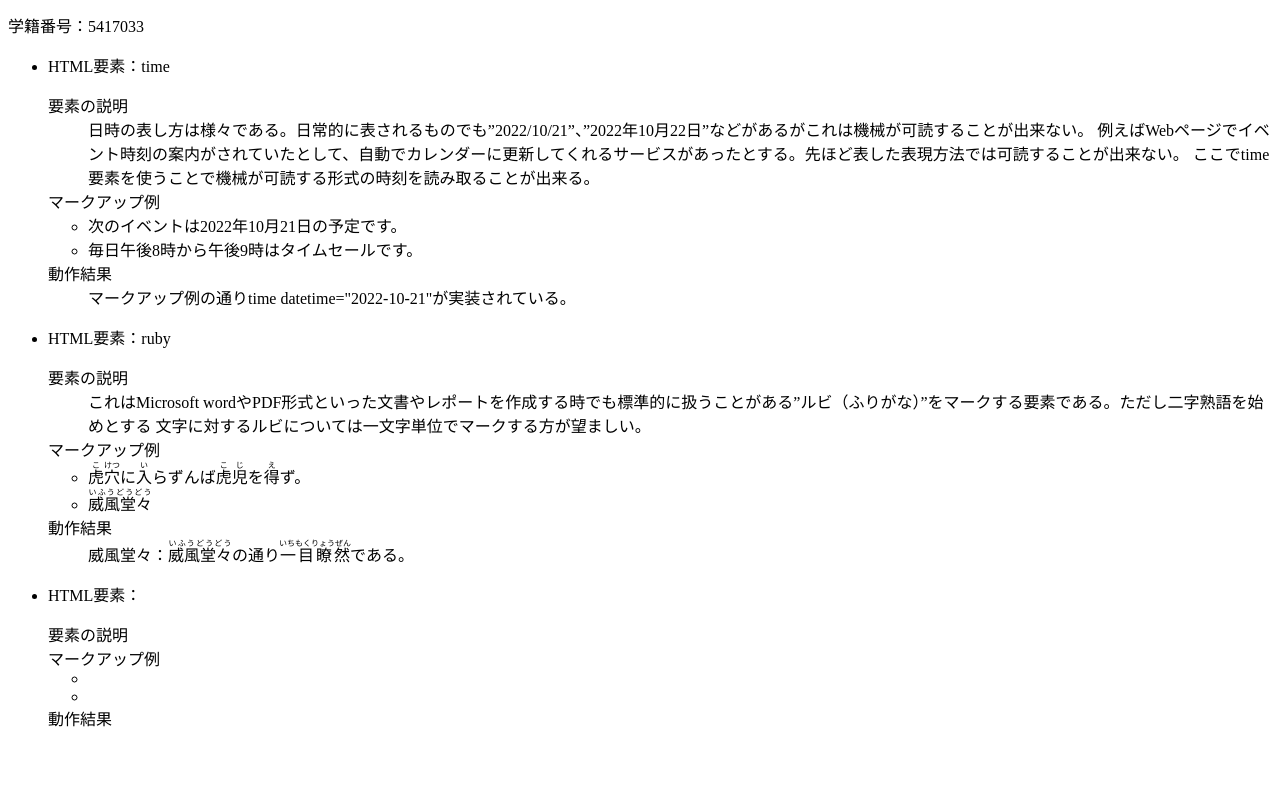
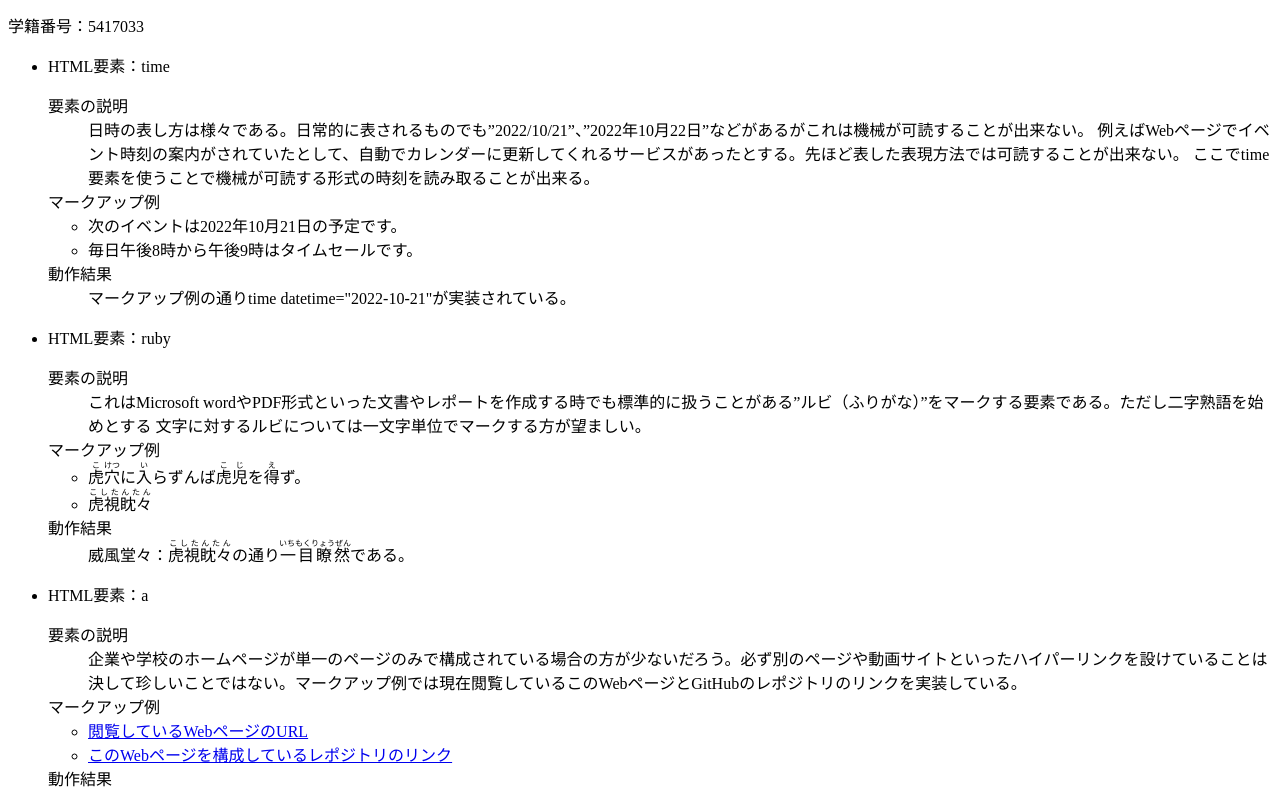
Before and after one commit to 5417033/webp-2, a plain HTML site: page index.html in a window 1280 px wide. Shown: the part 116-922 px from the top of the page. Before the commit the page ends 862 px from the top, so only its background shows below. Drawn offline with Linux system fonts and the light colour scheme.

Commit message:
Update index.html

```diff
--- a/index.html
+++ b/index.html
@@ -33,21 +33,22 @@
          <dt>マークアップ例</dt>
            <ul>
              <li><ruby>虎<rt>こ</ruby><ruby>穴<rt>けつ</ruby>に<ruby>入<rt>い</ruby>らずんば<ruby>虎<rt>こ</ruby><ruby>児<rt>じ</ruby>を<ruby>得<rt>え</ruby>ず。</li>
-             <li><ruby>威風堂々<rt>いふうどうどう</ruby></li>
+             <li><ruby>虎視眈々<rt>こしたんたん</ruby></li>
            </ul>
          <dt>動作結果</dt>
-           <dd>威風堂々：<ruby>威風堂々<rt>いふうどうどう</ruby>の通り<ruby>一目瞭然<rt>いちもくりょうぜん</ruby>である。</dd>
+           <dd>威風堂々：<ruby>虎視眈々<rt>こしたんたん</ruby>の通り<ruby>一目瞭然<rt>いちもくりょうぜん</ruby>である。</dd>
       </dl>
 
-      <li>HTML要素：</li>
+      <li>HTML要素：a</li>
       <dl>
          <dt>要素の説明</dt>
-           <dd>
-          </dd>
+           <dd>企業や学校のホームページが単一のページのみで構成されている場合の方が少ないだろう。必ず別のページや動画サイトといったハイパーリンクを設けていることは
+             決して珍しいことではない。マークアップ例では現在閲覧しているこのWebページとGitHubのレポジトリのリンクを実装している。
+       </dd>
          <dt>マークアップ例</dt>
            <ul>
-             <li></li>
-             <li></li>
+             <li><a href="https://5417033.github.io/webp-2/">閲覧しているWebページのURL</a></li>
+             <li><a href="https://github.com/5417033/webp-2">このWebページを構成しているレポジトリのリンク</a></li>
            </ul>
          <dt>動作結果</dt>
            <dd></dd>
```
